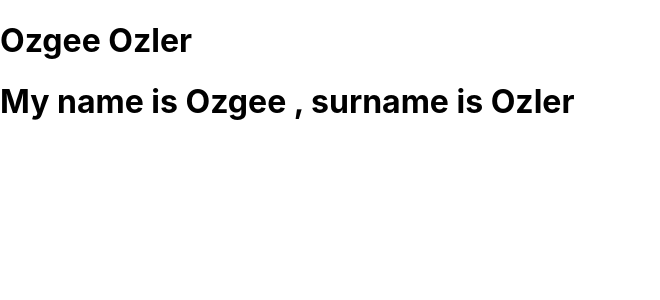
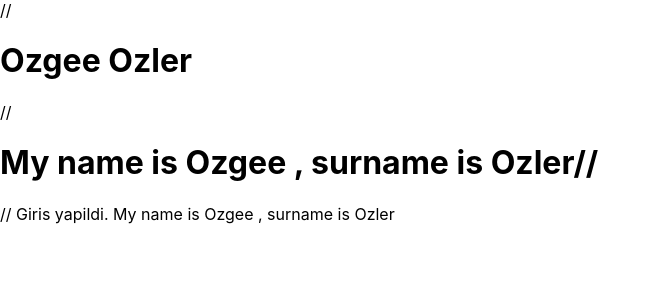
Before and after one commit to ozgeozler93/hello-react, a React (Create React App) app: page / in a window 1280 px wide. Shown: the top 300 px of the page, without its empty margins (0-660 px from the left). Built offline with nearby package versions, Linux system fonts and the light colour scheme.

Commit message:
?ternary operator is used.

```diff
--- a/src/App.js
+++ b/src/App.js
@@ -54,11 +54,16 @@ function App() {
 
 
     <>
-    <h1>{name}  {surname} </h1>
-    <h1>{isLoggedIn && `My name is  ${name} , surname is  ${surname}`}
-    </h1>
+    // <h1>{name}  {surname} </h1>
+    // <h1>{isLoggedIn && `My name is  ${name} , surname is  ${surname}`}
+    // </h1>
 
-    {!isLoggedIn&& 'Giris yapmadiniz, giris yapmalisiniz.'}
+    // {!isLoggedIn&& 'Giris yapmadiniz, giris yapmalisiniz.'}
+
+
+
+    {isLoggedIn? `Giris yapildi. My name is  ${name} , surname is  ${surname}` : 'Giris yapilmadi.'}
+
     </>
   );
 }
```
